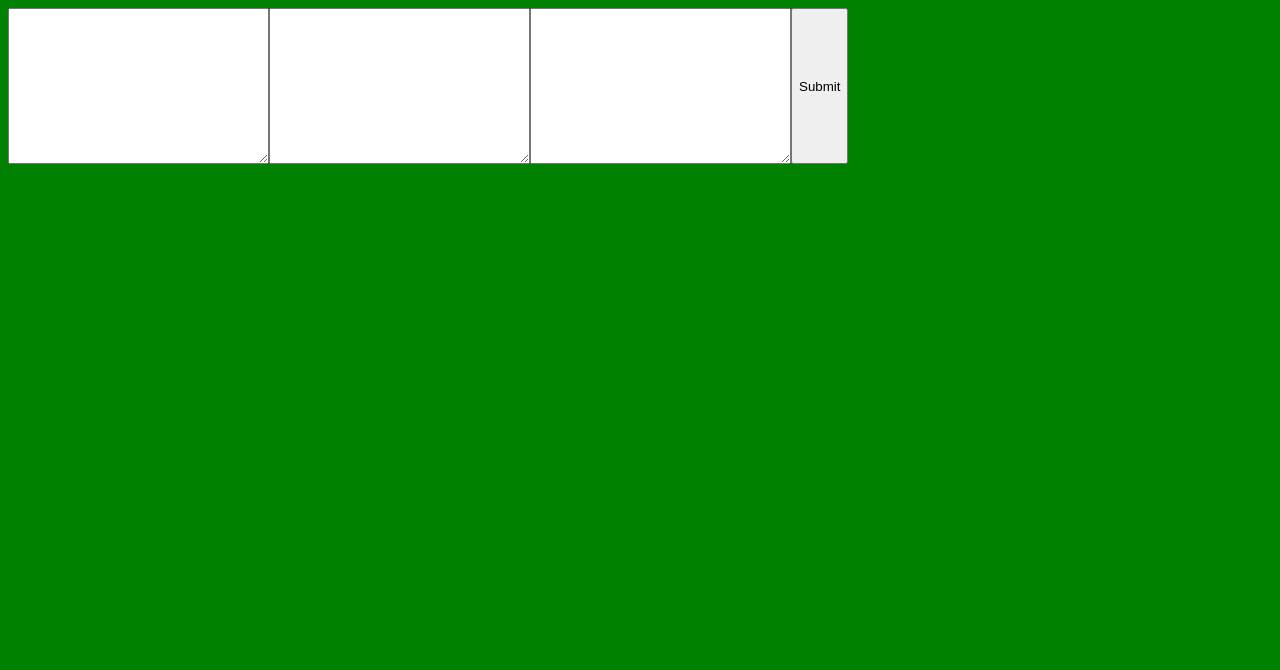
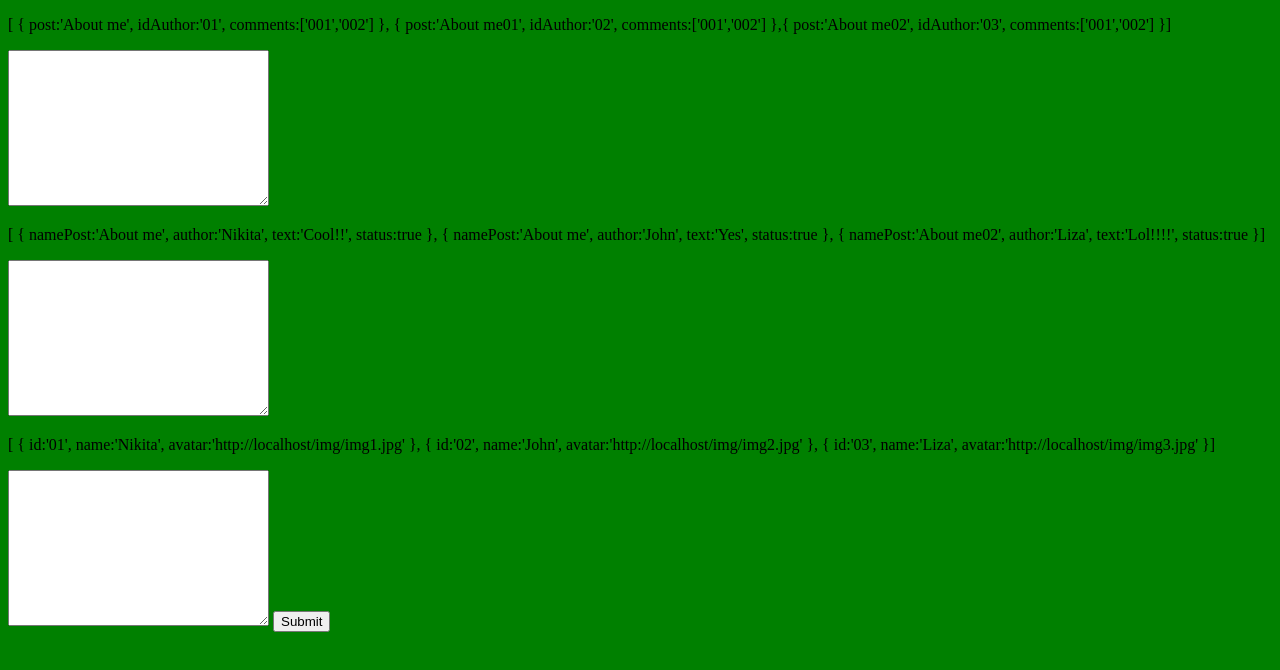
Before and after one commit to Kaidash/task_js, a website: page index.html in a window 1280 px wide. Drawn offline with nearby package versions, Linux system fonts and the light colour scheme; files that its build step writes are made by us from their sources.

Commit message:
create All arr

```diff
--- a/app/app.js
+++ b/app/app.js
@@ -1,11 +1,88 @@
 
 'use strict';
+    const posts=[
+        {
+        post:'About me',
+        idAuthor:'01',
+        comments:['001','002']
 
-button.addEventListener("click", handler2); // Спасибо ещё раз!
-var x = document.getElementsByClassName("info");
+    },
+    {
+        post:'About me01',
+        idAuthor:'02',
+        comments:['001','002']
 
-function handler2(x) {
+    },{
+        post:'About me02',
+        idAuthor:'03',
+        comments:['001','002']
+
+    }];
+const comments=[
+    {
+        namePost:'About me',
+        author:'Nikita',
+        text:'Cool!!',
+        status:true
+
+    },
+    {
+        namePost:'About me',
+        author:'John',
+        text:'Yes',
+        status:true
+
+    },
+    {
+        namePost:'About me02',
+        author:'Liza',
+        text:'Lol!!!!',
+        status:true
+
+    }];
+const users=[
+    {
+        id:'01',
+        name:'Nikita',
+        avatar:'http://localhost/img/img1.jpg'
+
+    },
+    {
+        id:'02',
+        name:'John',
+        avatar:'http://localhost/img/img2.jpg'
+
+    },
+    {
+        id:'03',
+        name:'Liza',
+        avatar:'http://localhost/img/img3.jpg'
+
+    }];
+button.addEventListener("click", CollectionPosts);
+function CollectionPosts() {
+    //string convertation
+    var x = document.getElementsByClassName("info");
+    var arr=[];
     [].forEach.call(x, function (el) {
-        console.log(el.value)
+        arr.push(eval(el.value))
+    });
+    // console.log(arr);
+    var flattened=arr.reduce(function (a,b) {
+        return a.concat(b)
+    });
+    // console.log(flattened)
+    var postsALl=flattened.reduce(function (previousValue, currentValue, index, flattened){
+        console.log(previousValue);
+        console.log(currentValue);
     });
 }
+
+
+
+
+
+// function handler2(x) {
+//     var postsAll = new CollectionPosts(x);
+//
+// }
--- a/app/sass/app.scss
+++ b/app/sass/app.scss
@@ -1,4 +1,6 @@
 body{
   background-color: green;
-  display: flex;
 }
+p{
+  display: block;
+}
--- a/index.html
+++ b/index.html
@@ -6,8 +6,67 @@
 </head>
 <body>
 <link rel="stylesheet" href="dist/css/app.css">
+<p>[
+    {
+    post:'About me',
+    idAuthor:'01',
+    comments:['001','002']
+
+    },
+    {
+    post:'About me01',
+    idAuthor:'02',
+    comments:['001','002']
+
+    },{
+    post:'About me02',
+    idAuthor:'03',
+    comments:['001','002']
+
+    }]</p>
 <textarea class="info" name=""  cols="30" rows="10"></textarea>
+<p>[
+    {
+    namePost:'About me',
+    author:'Nikita',
+    text:'Cool!!',
+    status:true
+
+    },
+    {
+    namePost:'About me',
+    author:'John',
+    text:'Yes',
+    status:true
+
+    },
+    {
+    namePost:'About me02',
+    author:'Liza',
+    text:'Lol!!!!',
+    status:true
+
+    }]</p>
 <textarea class="info" name=""  cols="30" rows="10"></textarea>
+<p>[
+    {
+    id:'01',
+    name:'Nikita',
+    avatar:'http://localhost/img/img1.jpg'
+
+    },
+    {
+    id:'02',
+    name:'John',
+    avatar:'http://localhost/img/img2.jpg'
+
+    },
+    {
+    id:'03',
+    name:'Liza',
+    avatar:'http://localhost/img/img3.jpg'
+
+    }]</p>
 <textarea class="info" name=""  cols="30" rows="10"></textarea>
 <button id="button">Submit</button>
 
```
